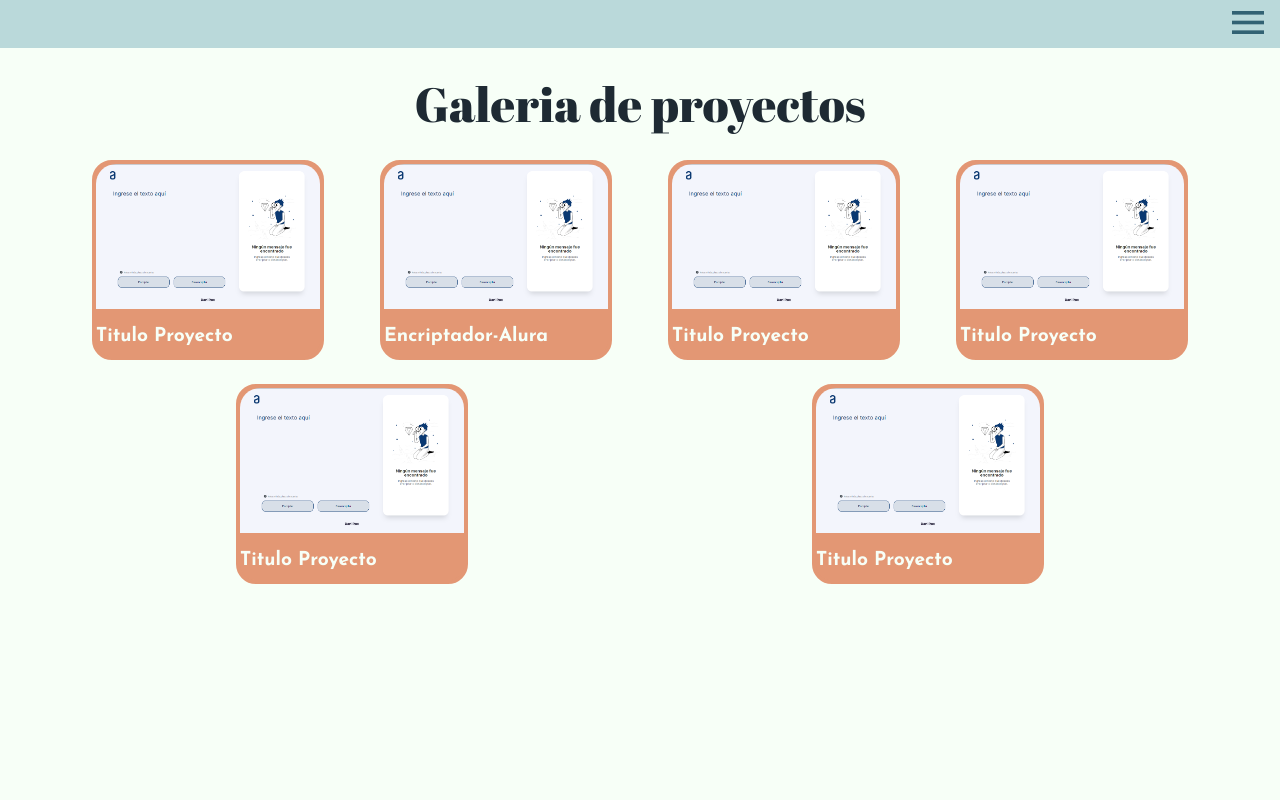
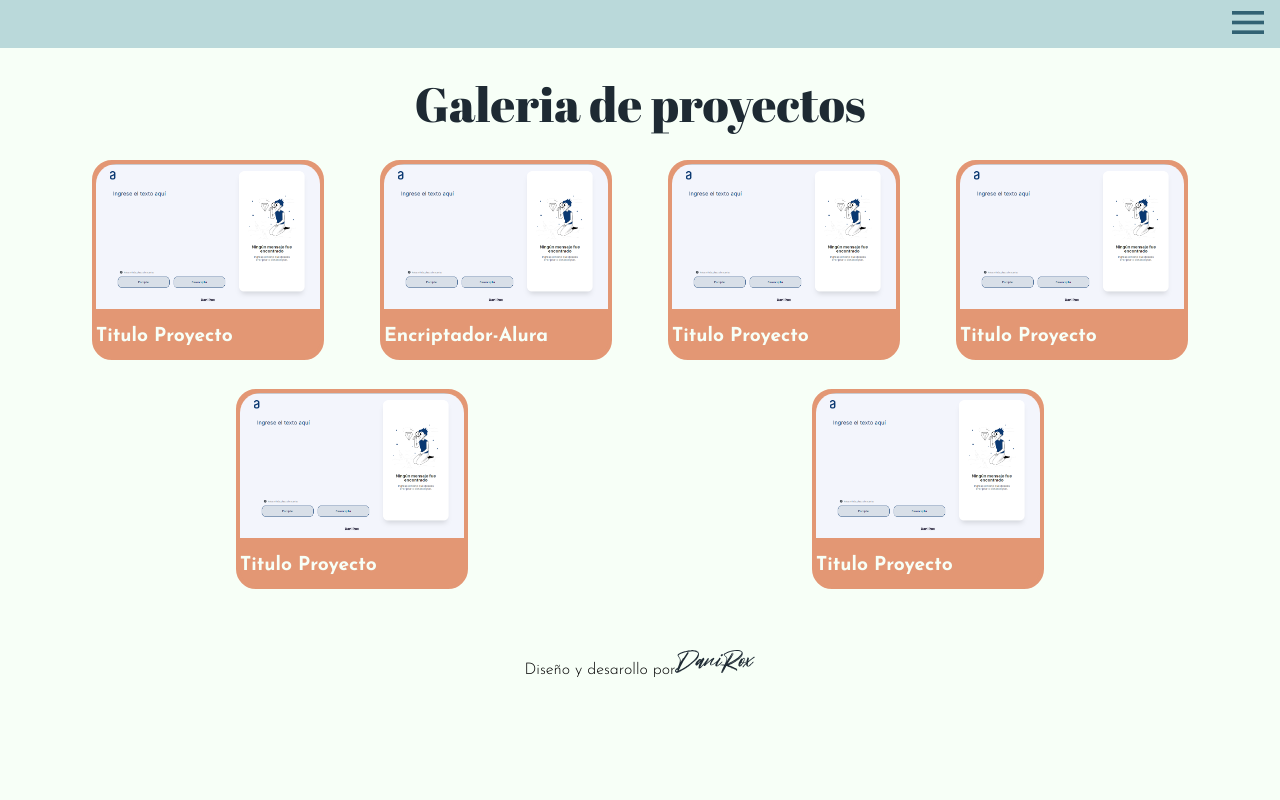
Before and after one commit to DaniRox/DaniRox-Portfolio, a website: page html/galeria.html in a window 1280 px wide. Shown: the top 800 px of the page. Drawn offline with Linux system fonts and the light colour scheme.

Commit message:
agregando estilos a galeria

```diff
--- a/sass/_components.scss
+++ b/sass/_components.scss
@@ -43,7 +43,7 @@ $light-moonstone: #5c9ead63;
         background-color: $moonstone;
         height: 100vh;
         width: 6px;
-        margin-left: 6px;
+        margin-left: 1rem;
 
         -webkit-animation: scale-in-ver-bottom 1.8s ;
         animation: scale-in-ver-bottom 1.8s ;
@@ -99,7 +99,7 @@ $light-moonstone: #5c9ead63;
         background-color: $paynes-gray;
         height: 100vh;
         width: 20px;
-        margin-left: 20px;
+        margin-left: 1.2rem;
 
             -webkit-animation: scale-in-ver-bottom 1.9s 0.1s ;
                     animation: scale-in-ver-bottom 1.9s 0.1s ;
@@ -155,7 +155,7 @@ $light-moonstone: #5c9ead63;
         background-color: $orange;
         height: 100vh;
         width: 6px;
-        margin-left: 9px;
+        margin-left: 2.5rem;
 
         -webkit-animation: scale-in-ver-bottom 2.2s 2s ;
         animation: scale-in-ver-bottom 2.2s 0.4s ;
@@ -227,7 +227,7 @@ $light-moonstone: #5c9ead63;
     flex-direction: column;
     border: 4px solid $atomic-tangerine;
     border-radius: 20px;
-    margin-bottom: 1.5rem;
+    margin-bottom: 1.8rem;
 
     .div-img-project {
         width: auto;
--- a/sass/_globals.scss
+++ b/sass/_globals.scss
@@ -2,6 +2,8 @@
 
 body {
     background-color: components.$mint-cream;
+    width: 100vw;
+    height: 100vh;
 
     header {
 
@@ -58,7 +60,6 @@ body {
                 }
             }
         }
-
     }
 
     #index {
@@ -67,7 +68,6 @@ body {
 
     main {
         width: 100vw;
-        height: 100vh;
         display: flex;
         flex-direction: row;
         flex-wrap: wrap;
@@ -96,14 +96,19 @@ body {
             flex-direction: row;
             flex-wrap: wrap;
             justify-content: space-around;
+            margin-bottom: 2rem;
         }
     }
 
-    .footer {
+    #footer {
         width: 100vw;
-        height: 5rem;
+        height: 3rem;
         display: flex;
         flex-direction: row;
         justify-content: center;
+        align-items: flex-start;
+        bottom: 0;
+        position: relative;
+
     }
 }
```
Also changed, not shown: sass/styles.css, 1 other file.
